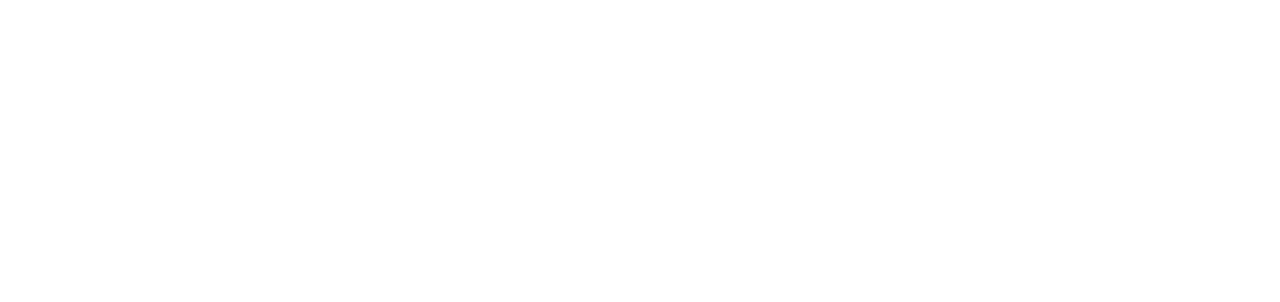
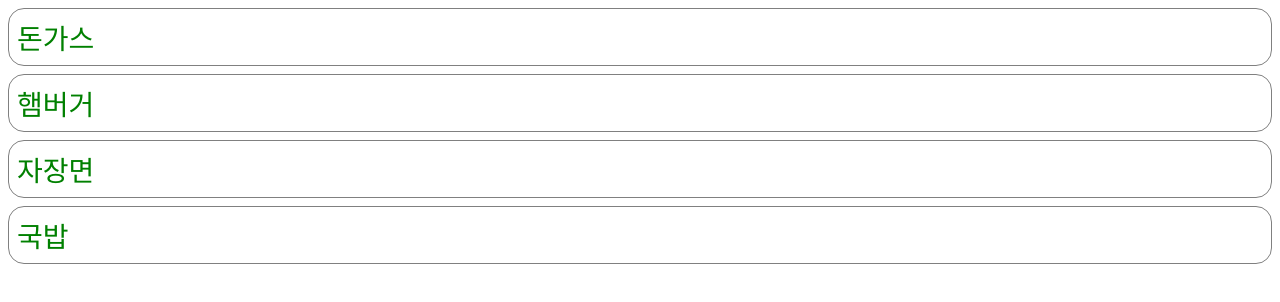
Before and after one commit to Ryumyuong/K0201_React_Test, a React (Create React App) app in the folder class-exam/: page / in a window 1280 px wide. Shown: the top 302 px of the page. Built offline with nearby package versions, Linux system fonts and the light colour scheme.

Commit message:
20230530 4교시

```diff
--- /dev/null
+++ b/class-exam/src/ch6/MenuItem.jsx
@@ -0,0 +1,47 @@
+import React, { Component } from 'react';
+
+const styles = {
+    wrapper: {
+      margin: 8,
+      padding: 8,
+      display: 'flex',
+      // flex 기본 옵션은 row - 가로 방향 배치
+      flexDirection: 'row',
+      border: '1px solid gray',
+      // 리액트 jsx요소에서는 border-radius대신 borderRadius로 사용한다.
+      borderRadius: 16,
+    },
+
+    messageText: {
+      color: 'green',
+      fontSize: 28,
+    },
+  };
+
+class MenuItem extends Component {
+    constructor(props) {
+        super(props)
+
+        this.state = {}
+    }
+
+    componentDidMount() {
+        console.log("componentDidMount 호출")
+    }
+    componentDidUpdate() {
+        console.log('componentDidUpdate 호출');
+    }
+    componentWillUnmount() {
+      console.log('componentWillUnmount 호출');
+    }
+
+    render() {
+        return (
+            <div style={styles.wrapper}>
+                <span style={styles.messageText}>{this.props.menu}</span>
+            </div>
+        );
+    }
+}
+
+export default MenuItem;
--- /dev/null
+++ b/class-exam/src/ch6/MenuItemList.jsx
@@ -0,0 +1,52 @@
+import React, { Component } from 'react';
+import MenuItem from './MenuItem';
+
+const reserveNoti = [
+    {id:1, menu: "돈가스"},
+    {id:2, menu: "햄버거"},
+    {id:3, menu: "자장면"},
+    {id:4, menu: "국밥"}
+]
+
+var timer
+
+class MenuItemList extends Component {
+  constructor(props) {
+    super(props)
+
+    this.state = {
+      noti: [],
+    };
+  }
+
+  componentDidMount() {
+    const { noti } = this.state;
+
+    timer = setInterval(() => {
+      if (noti.length < reserveNoti.length) {
+        const index = noti.length;
+        noti.push(reserveNoti[index]);
+        this.setState({
+          noti: noti,
+        });
+      } else {
+        clearInterval(timer)
+        // this.setState({
+        //   noti: [],
+        // });
+      }
+    }, 1000);
+  }
+
+  render() {
+    return (
+      <div>
+        {this.state.noti.map((noti) => {
+          return <MenuItem key={noti.id} id={noti.id} menu={noti.menu} />;
+        })}
+      </div>
+    );
+  }
+}
+
+export default MenuItemList;
--- a/class-exam/src/index.js
+++ b/class-exam/src/index.js
@@ -9,11 +9,12 @@
 import MyTest1 from './ch4_exam/MyTest1';
 import CommentList from './ch5/CommentList';
 import NotiList from './ch6/NotiList';
+import MenuItemList from './ch6/MenuItemList';
 
 // 생성주기를 테스트 하는 코드에서 React.StrictMode를 제거하고 실행하는게 가독성 면에서 좋다.
 ReactDOM.render(
   <React.StrictMode>
-    <NotiList/>
+    <MenuItemList/>
   </React.StrictMode>,
   document.getElementById('root')
 );
```
